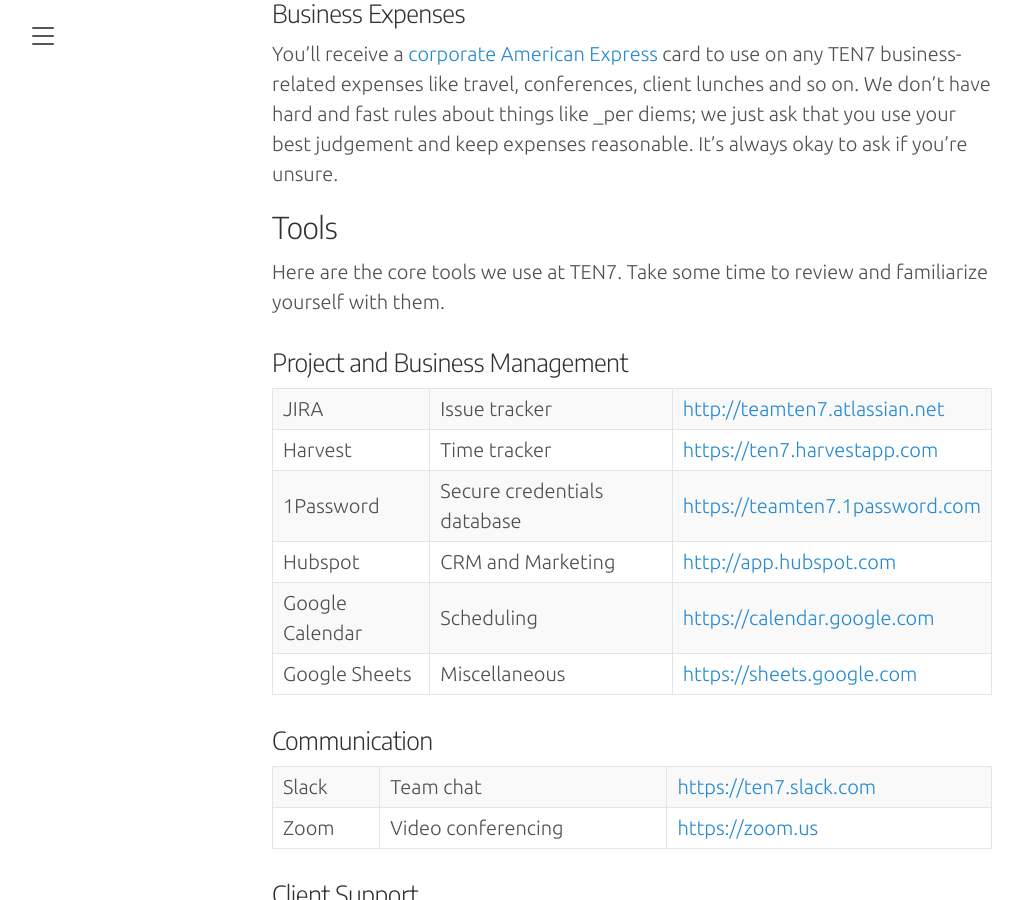
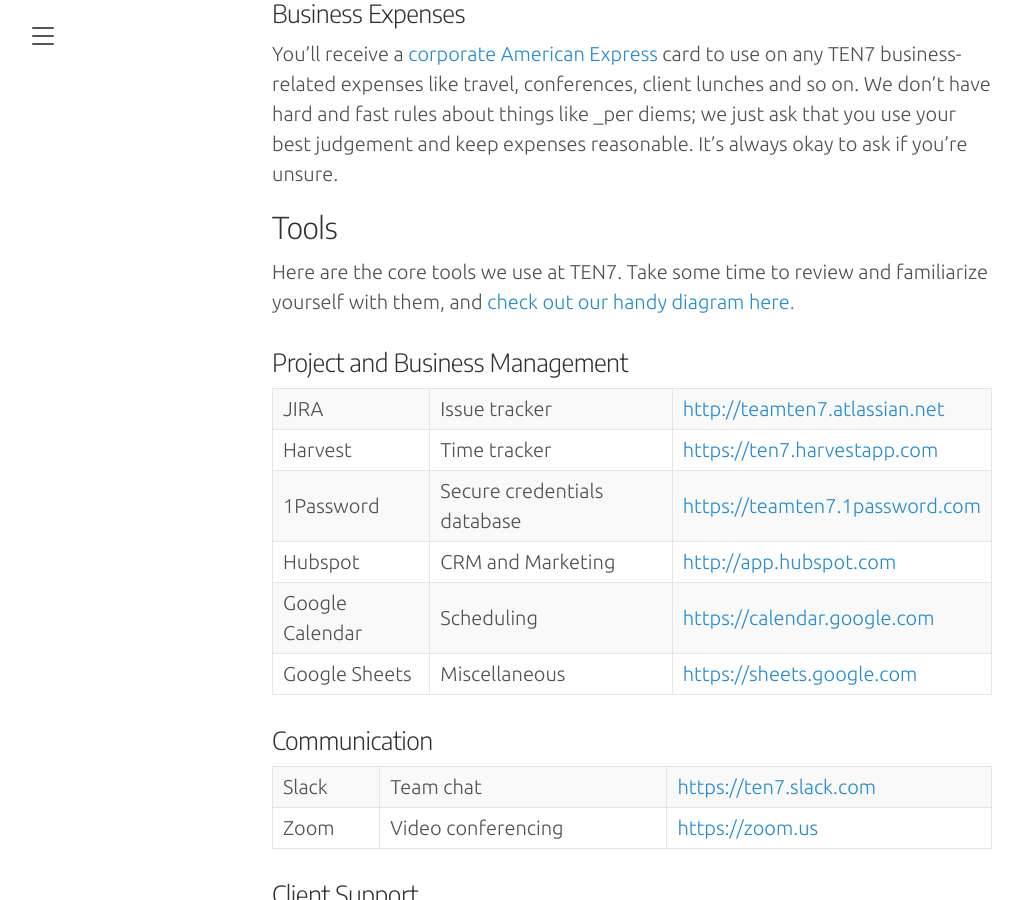
Before and after one commit to ten7/handbook.ten7.com, a Jekyll site: the page built from 050-how-we-do-things.md, in a window 1280 px wide and 900 px high, scrolled down 5057 px. Shown: the whole window, without its empty margins (8-1031 px from the left). Built offline with Jekyll 4.4.1, drawn with Linux system fonts in a browser that asks for light colours; some web fonts are replaced; our own code applies the rules of GitHub Pages for plain Markdown files.

Commit message:
Added tech stack

```diff
--- a/050-how-we-do-things.md
+++ b/050-how-we-do-things.md
@@ -111,7 +111,7 @@
 
 ## Tools
 
-Here are the core tools we use at TEN7. Take some time to review and familiarize yourself with them.
+Here are the core tools we use at TEN7. Take some time to review and familiarize yourself with them, and [check out our handy diagram here.](https://ten7.com/blog/post/ten7s-tech-stack)
 
 ### Project and Business Management
 
```
